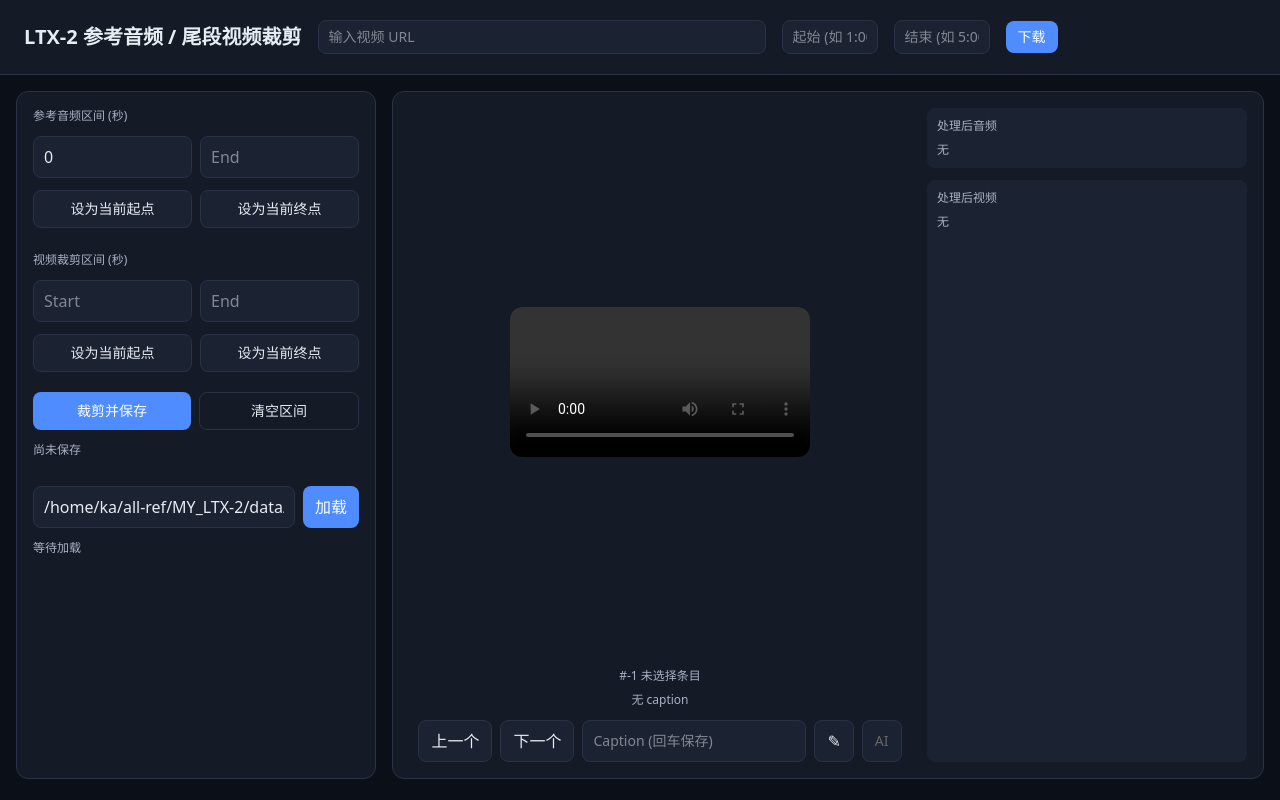
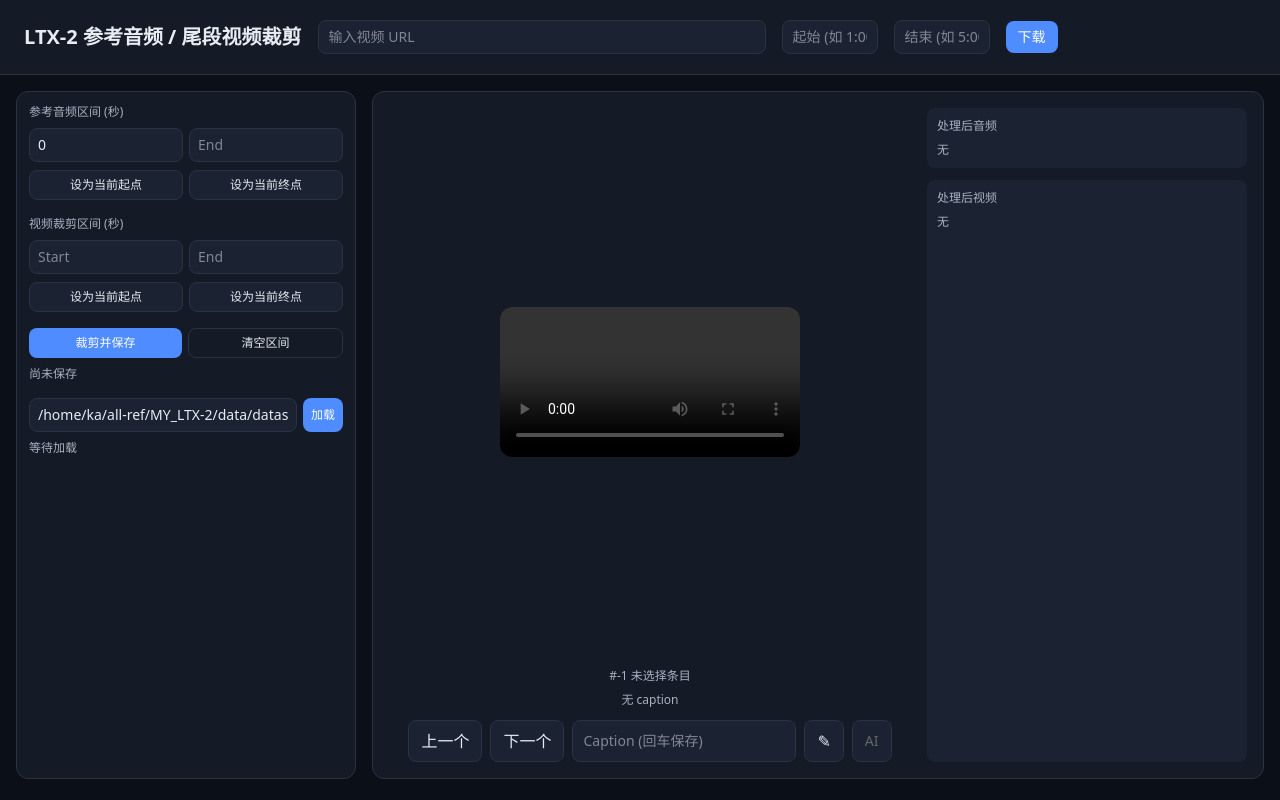
Before and after one commit to painterner/prepare-video-trainer-gui, an Astro site: page / in a window 1280 px wide. Built offline with nearby package versions, Linux system fonts and the light colour scheme; Astro itself is replaced by a stand-in of ours.

Commit message:
compact control ui

```diff
--- a/src/components/TrimApp.tsx
+++ b/src/components/TrimApp.tsx
@@ -449,16 +449,16 @@
 	return (
 		<div className="flex gap-4 h-[calc(100vh-80px)] p-4">
 			{/* Left Panel - Controls */}
-			<div className="w-[360px] bg-[#141a26] border border-[#2a3244] rounded-xl p-4 flex flex-col gap-3 overflow-hidden">
+			<div className="w-[340px] bg-[#141a26] border border-[#2a3244] rounded-xl p-3 flex flex-col gap-2 overflow-hidden">
 				<div className="text-xs text-[#a9b2c3]">参考音频区间 (秒)</div>
-				<div className="grid grid-cols-2 gap-2">
+				<div className="grid grid-cols-2 gap-1.5">
 					<input
 						type="number"
 						step="0.01"
 						placeholder="Start"
 						value={refStart}
 						onChange={(e) => setRefStart(e.target.value)}
-						className="w-full px-2.5 py-2 rounded-lg border border-[#2a3244] bg-[#1b2232] text-[#e7ecf3]"
+						className="w-full px-2 py-1.5 rounded-lg border border-[#2a3244] bg-[#1b2232] text-[#e7ecf3] text-sm"
 					/>
 					<input
 						type="number"
@@ -466,16 +466,16 @@
 						placeholder="End"
 						value={refEnd}
 						onChange={(e) => handleRefEndChange(e.target.value)}
-						className="w-full px-2.5 py-2 rounded-lg border border-[#2a3244] bg-[#1b2232] text-[#e7ecf3]"
+						className="w-full px-2 py-1.5 rounded-lg border border-[#2a3244] bg-[#1b2232] text-[#e7ecf3] text-sm"
 					/>
 				</div>
-				<div className="flex gap-2">
+				<div className="flex gap-1.5">
 					<button
 						onClick={() => {
 							const video = document.getElementById('main-video') as HTMLVideoElement;
 							if (video) setRefStart(video.currentTime.toFixed(2));
 						}}
-						className="flex-1 px-3 py-2 rounded-lg border border-[#2a3244] bg-[#1b2232] text-[#e7ecf3] text-sm"
+						className="flex-1 px-2 py-1.5 rounded-lg border border-[#2a3244] bg-[#1b2232] text-[#e7ecf3] text-xs"
 					>
 						设为当前起点
 					</button>
@@ -486,14 +486,14 @@
 								handleRefEndChange(video.currentTime.toFixed(2));
 							}
 						}}
-						className="flex-1 px-3 py-2 rounded-lg border border-[#2a3244] bg-[#1b2232] text-[#e7ecf3] text-sm"
+						className="flex-1 px-2 py-1.5 rounded-lg border border-[#2a3244] bg-[#1b2232] text-[#e7ecf3] text-xs"
 					>
 						设为当前终点
 					</button>
 				</div>
 
-				<div className="text-xs text-[#a9b2c3] mt-3">视频裁剪区间 (秒)</div>
-				<div className="grid grid-cols-2 gap-2">
+				<div className="text-xs text-[#a9b2c3] mt-2">视频裁剪区间 (秒)</div>
+				<div className="grid grid-cols-2 gap-1.5">
 					<input
 						type="number"
 						step="0.01"
@@ -503,7 +503,7 @@
 							setVideoStart(e.target.value);
 							if (e.target.value) setVideoStartManuallySet(true);
 						}}
-						className="w-full px-2.5 py-2 rounded-lg border border-[#2a3244] bg-[#1b2232] text-[#e7ecf3]"
+						className="w-full px-2 py-1.5 rounded-lg border border-[#2a3244] bg-[#1b2232] text-[#e7ecf3] text-sm"
 					/>
 					<input
 						type="number"
@@ -511,10 +511,10 @@
 						placeholder="End"
 						value={videoEnd}
 						onChange={(e) => setVideoEnd(e.target.value)}
-						className="w-full px-2.5 py-2 rounded-lg border border-[#2a3244] bg-[#1b2232] text-[#e7ecf3]"
+						className="w-full px-2 py-1.5 rounded-lg border border-[#2a3244] bg-[#1b2232] text-[#e7ecf3] text-sm"
 					/>
 				</div>
-				<div className="flex gap-2">
+				<div className="flex gap-1.5">
 					<button
 						onClick={() => {
 							const video = document.getElementById('main-video') as HTMLVideoElement;
@@ -523,7 +523,7 @@
 								setVideoStartManuallySet(true);
 							}
 						}}
-						className="flex-1 px-3 py-2 rounded-lg border border-[#2a3244] bg-[#1b2232] text-[#e7ecf3] text-sm"
+						className="flex-1 px-2 py-1.5 rounded-lg border border-[#2a3244] bg-[#1b2232] text-[#e7ecf3] text-xs"
 					>
 						设为当前起点
 					</button>
@@ -532,69 +532,69 @@
 							const video = document.getElementById('main-video') as HTMLVideoElement;
 							if (video) setVideoEnd(video.currentTime.toFixed(2));
 						}}
-						className="flex-1 px-3 py-2 rounded-lg border border-[#2a3244] bg-[#1b2232] text-[#e7ecf3] text-sm"
+						className="flex-1 px-2 py-1.5 rounded-lg border border-[#2a3244] bg-[#1b2232] text-[#e7ecf3] text-xs"
 					>
 						设为当前终点
 					</button>
 				</div>
 
-				<div className="flex gap-2 mt-2">
-					<button onClick={handleSave} className="flex-1 px-3 py-2 rounded-lg bg-[#4f8cff] text-white text-sm">
+				<div className="flex gap-1.5 mt-2">
+					<button onClick={handleSave} className="flex-1 px-2 py-1.5 rounded-lg bg-[#4f8cff] text-white text-xs">
 						裁剪并保存
 					</button>
-					<button onClick={handleClear} className="flex-1 px-3 py-2 rounded-lg bg-transparent border border-[#2a3244] text-[#e7ecf3] text-sm">
+					<button onClick={handleClear} className="flex-1 px-2 py-1.5 rounded-lg bg-transparent border border-[#2a3244] text-[#e7ecf3] text-xs">
 						清空区间
 					</button>
 				</div>
 				<div className="text-xs text-[#a9b2c3]">{saveStatus}</div>
 
-				<div className="flex gap-2 mt-4">
+				<div className="flex gap-1.5 mt-2">
 					<input
 						type="text"
 						placeholder="dataset_meta.jsonl 路径"
 						value={metaPath}
 						onChange={(e) => setMetaPath(e.target.value)}
-						className="flex-1 px-2.5 py-2 rounded-lg border border-[#2a3244] bg-[#1b2232] text-[#e7ecf3]"
+						className="flex-1 px-2 py-1.5 rounded-lg border border-[#2a3244] bg-[#1b2232] text-[#e7ecf3] text-sm"
 					/>
-					<button onClick={loadMeta} className="px-3 py-2 rounded-lg bg-[#4f8cff] text-white">
+					<button onClick={loadMeta} className="px-2 py-1.5 rounded-lg bg-[#4f8cff] text-white text-xs">
 						加载
 					</button>
 				</div>
 				<div className="text-xs text-[#a9b2c3]">{loadStatus}</div>
 
-				<div className="flex-1 overflow-y-auto pr-1.5">
+				<div className="flex-1 overflow-y-auto pr-1">
 					{items.map((item, index) => (
 						<div
 							key={index}
 							onClick={() => selectIndex(index)}
-							className={`p-2.5 rounded-lg border mb-2 cursor-pointer ${
+							className={`p-2 rounded-lg border mb-1.5 cursor-pointer ${
 								index === currentIndex
 									? 'border-[#4f8cff] bg-[#4f8cff]/10'
 									: 'border-transparent bg-[#1b2232]'
 							}`}
 						>
 							<div className="flex justify-between items-start">
-								<div className="text-sm truncate flex-1">{item.caption || item.media_path || '未命名条目'}</div>
-								<div className="flex gap-2 ml-2">
+								<div className="text-xs truncate flex-1">{item.caption || item.media_path || '未命名条目'}</div>
+								<div className="flex gap-1.5 ml-1.5">
 									<button
 										onClick={(e) => handleCopy(index, e)}
-										className="text-[#4f8cff] text-xs hover:text-[#3d7ae8]"
+										className="text-[#4f8cff] text-[10px] hover:text-[#3d7ae8]"
 									>
 										复制
 									</button>
 									<button
 										onClick={(e) => handleDelete(index, e)}
-										className="text-[#ff6b6b] text-xs hover:text-[#ff4757]"
+										className="text-[#ff6b6b] text-[10px] hover:text-[#ff4757]"
 									>
 										删除
 									</button>
 								</div>
 							</div>
-							<div className="text-xs text-[#a9b2c3]">
+							<div className="text-[10px] text-[#a9b2c3]">
 								#{index}{item.caption && item.media_path ? ` ${item.media_path}` : ''}{(item as any).copied_from !== undefined ? ` (复制自 #${(item as any).copied_from})` : ''}
 							</div>
 							<span
-								className={`inline-block px-1.5 py-0.5 rounded-full text-[11px] ml-1.5 ${
+								className={`inline-block px-1 py-0.5 rounded-full text-[10px] ${
 									item.processed ? 'bg-[#48c78e]/20 text-[#48c78e]' : 'bg-[#ffcd56]/20 text-[#ffcd56]'
 								}`}
 							>
```
